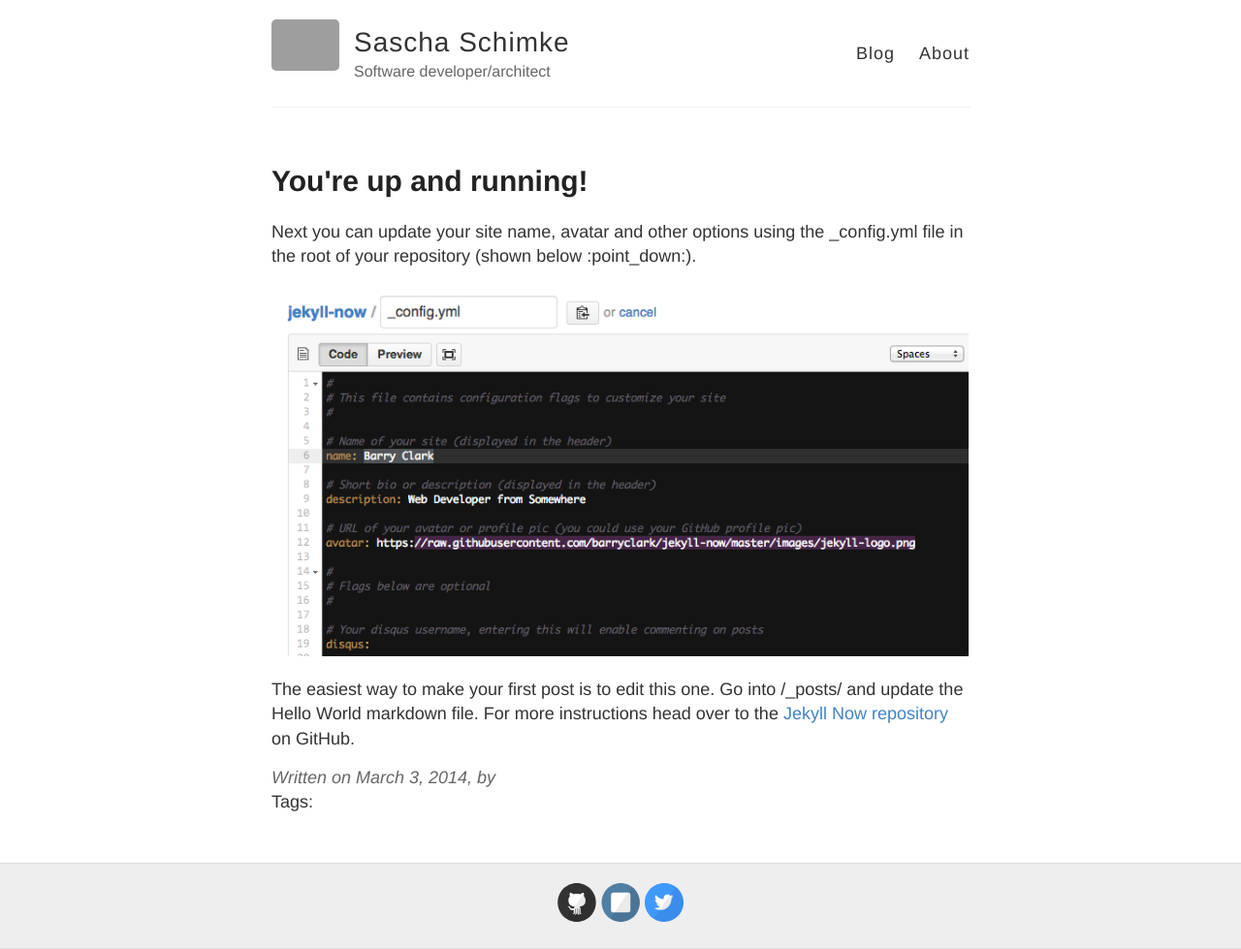
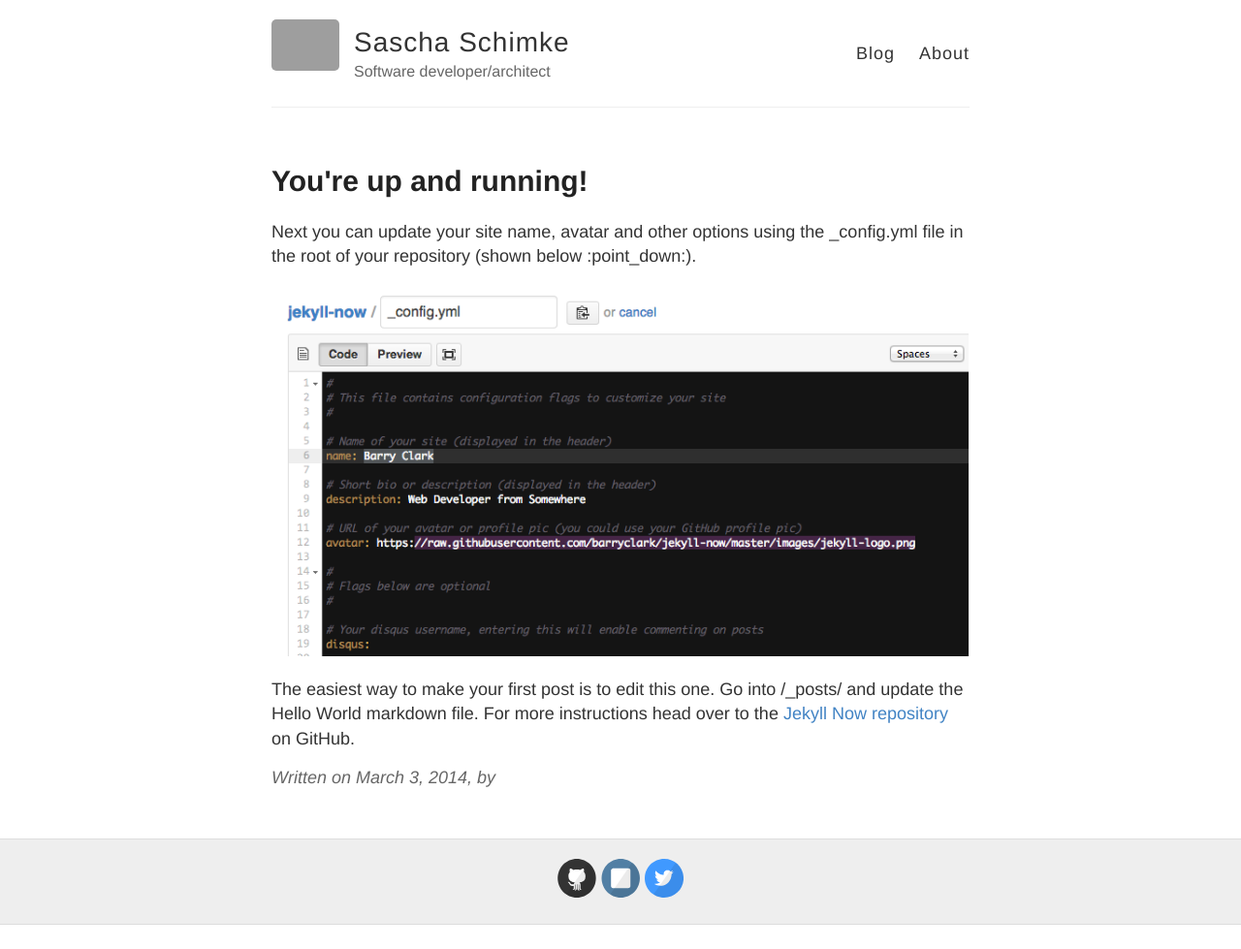
Before and after one commit to DrSchimke/drschimke.github.io, a Jekyll site: the page built from _posts/2014-3-3-Hello-World.md, in a window 1280 px wide. Shown: the whole page at 97% size. Built offline with Jekyll 4.4.1, drawn with Linux system fonts in a browser that asks for light colours; Markdown is read by kramdown in place of the engine named in the settings; after the commit the page ends 954 px from its top, so only the background shows below that; grey boxes are pictures that could not be loaded.

Commit message:
frontmatters

```diff
--- a/_layouts/post.html
+++ b/_layouts/post.html
@@ -13,10 +13,5 @@
     Written on {{ page.date | date: "%B %e, %Y" }}, by {{ page.author }}
   </div>
 
-    Tags:
-    {% for tag in post.tags %}
-    <b>{{ tag }}</b>
-    {% endfor %}
-
   {% include disqus.html disqus_identifier=page.disqus_identifier %}
 </article>
```
Also changed, not shown: _posts/2015-02-06-Moin.md (+1 -1 lines).
